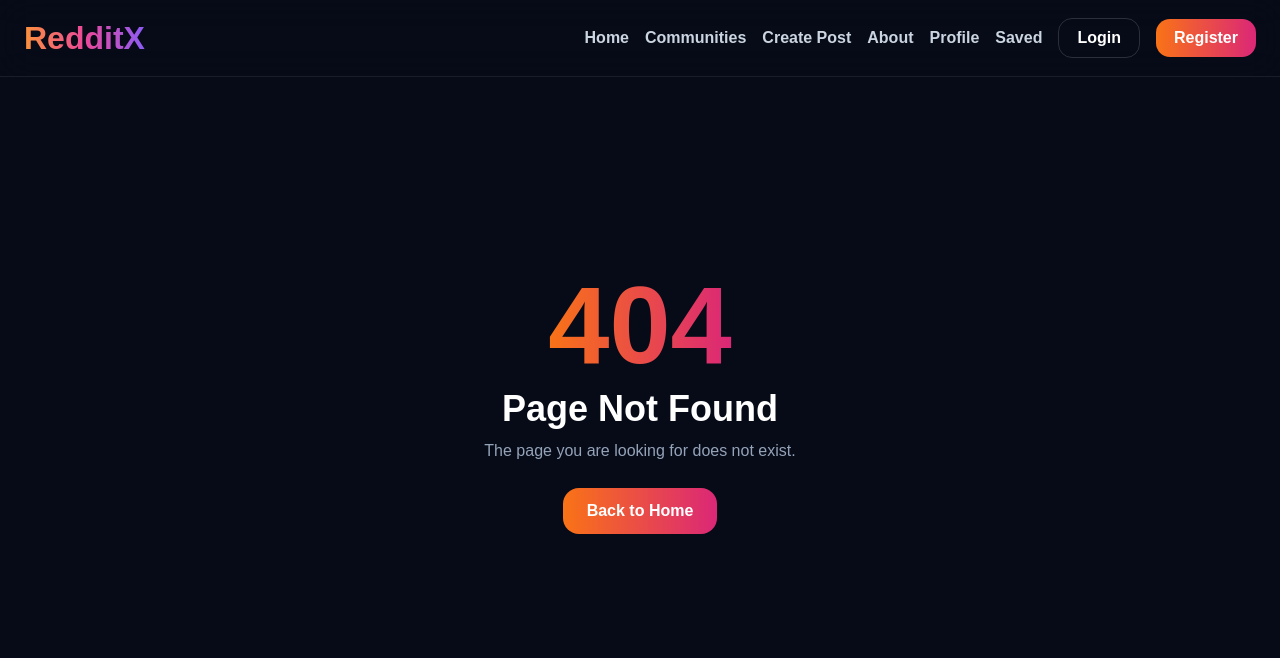
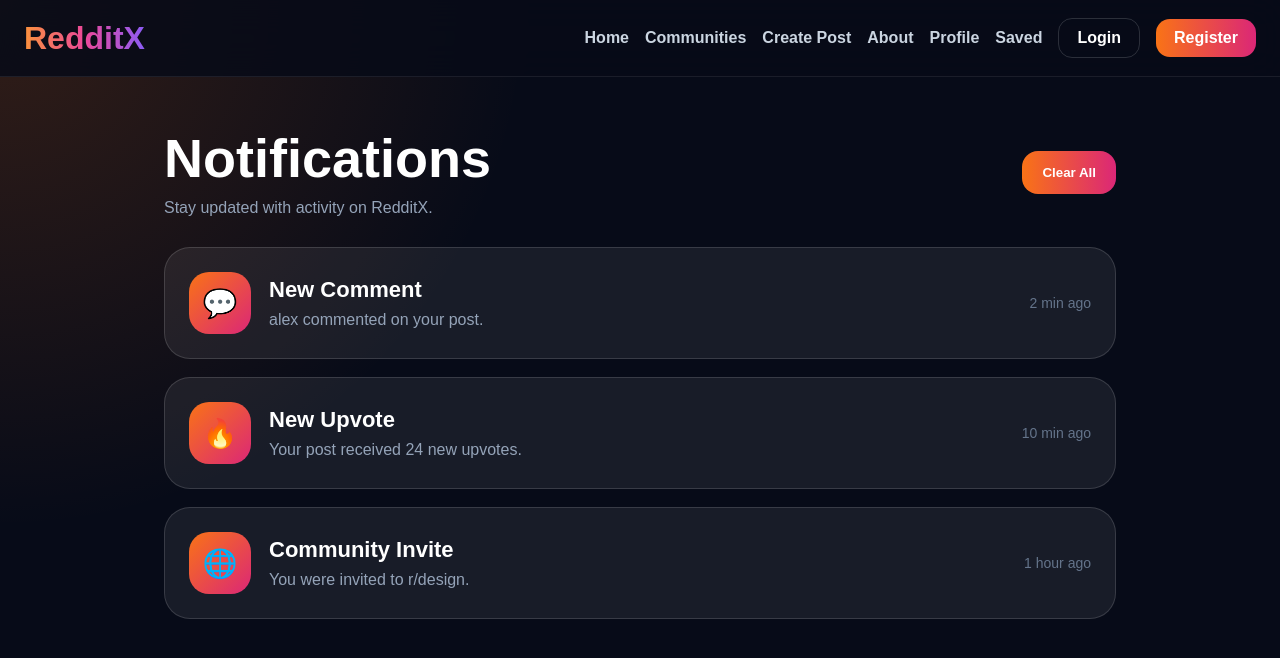
Before and after one commit to Kesarkarale/reddit-clone, a Next.js app: page /notifications in a window 1280 px wide. Before the commit this address had no page. Shown: the top 658 px of the page. Built offline with nearby package versions, Linux system fonts and the light colour scheme.

Commit message:
Create page.js

```diff
--- /dev/null
+++ b/app/notifications/page.js
@@ -0,0 +1,157 @@
+"use client";
+
+import Navbar from "../../components/Navbar";
+
+const notifications = [
+  {
+    id: 1,
+    title: "New Comment",
+    text: "alex commented on your post.",
+    time: "2 min ago",
+    icon: "💬",
+  },
+  {
+    id: 2,
+    title: "New Upvote",
+    text: "Your post received 24 new upvotes.",
+    time: "10 min ago",
+    icon: "🔥",
+  },
+  {
+    id: 3,
+    title: "Community Invite",
+    text: "You were invited to r/design.",
+    time: "1 hour ago",
+    icon: "🌐",
+  },
+];
+
+export default function Notifications() {
+  return (
+    <main style={page}>
+      <Navbar />
+
+      <section style={container}>
+        <div style={header}>
+          <div>
+            <h1 style={title}>Notifications</h1>
+            <p style={sub}>
+              Stay updated with activity on RedditX.
+            </p>
+          </div>
+
+          <button style={clearBtn}>
+            Clear All
+          </button>
+        </div>
+
+        <div style={list}>
+          {notifications.map((item) => (
+            <div key={item.id} style={card}>
+              <div style={icon}>
+                {item.icon}
+              </div>
+
+              <div style={{ flex: 1 }}>
+                <h2 style={cardTitle}>
+                  {item.title}
+                </h2>
+
+                <p style={cardText}>
+                  {item.text}
+                </p>
+              </div>
+
+              <span style={time}>
+                {item.time}
+              </span>
+            </div>
+          ))}
+        </div>
+      </section>
+    </main>
+  );
+}
+
+const page = {
+  minHeight: "100vh",
+  background:
+    "radial-gradient(circle at top left, rgba(249,115,22,.18), transparent 35%), #070b18",
+  color: "white",
+  fontFamily: "Arial, sans-serif",
+};
+
+const container = {
+  maxWidth: 1000,
+  margin: "0 auto",
+  padding: "50px 24px",
+};
+
+const header = {
+  display: "flex",
+  justifyContent: "space-between",
+  alignItems: "center",
+  gap: 20,
+  flexWrap: "wrap",
+  marginBottom: 30,
+};
+
+const title = {
+  fontSize: 54,
+  fontWeight: 900,
+};
+
+const sub = {
+  color: "#94a3b8",
+  marginTop: 10,
+};
+
+const clearBtn = {
+  padding: "14px 20px",
+  borderRadius: 16,
+  border: "none",
+  background: "linear-gradient(90deg,#f97316,#db2777)",
+  color: "white",
+  fontWeight: 900,
+  cursor: "pointer",
+};
+
+const list = {
+  display: "grid",
+  gap: 18,
+};
+
+const card = {
+  display: "flex",
+  alignItems: "center",
+  gap: 18,
+  padding: 24,
+  borderRadius: 26,
+  background: "rgba(255,255,255,.07)",
+  border: "1px solid rgba(255,255,255,.14)",
+};
+
+const icon = {
+  width: 62,
+  height: 62,
+  borderRadius: 20,
+  background: "linear-gradient(135deg,#f97316,#db2777)",
+  display: "flex",
+  alignItems: "center",
+  justifyContent: "center",
+  fontSize: 28,
+};
+
+const cardTitle = {
+  fontSize: 22,
+};
+
+const cardText = {
+  color: "#94a3b8",
+  marginTop: 8,
+};
+
+const time = {
+  color: "#64748b",
+  fontSize: 14,
+};
```
